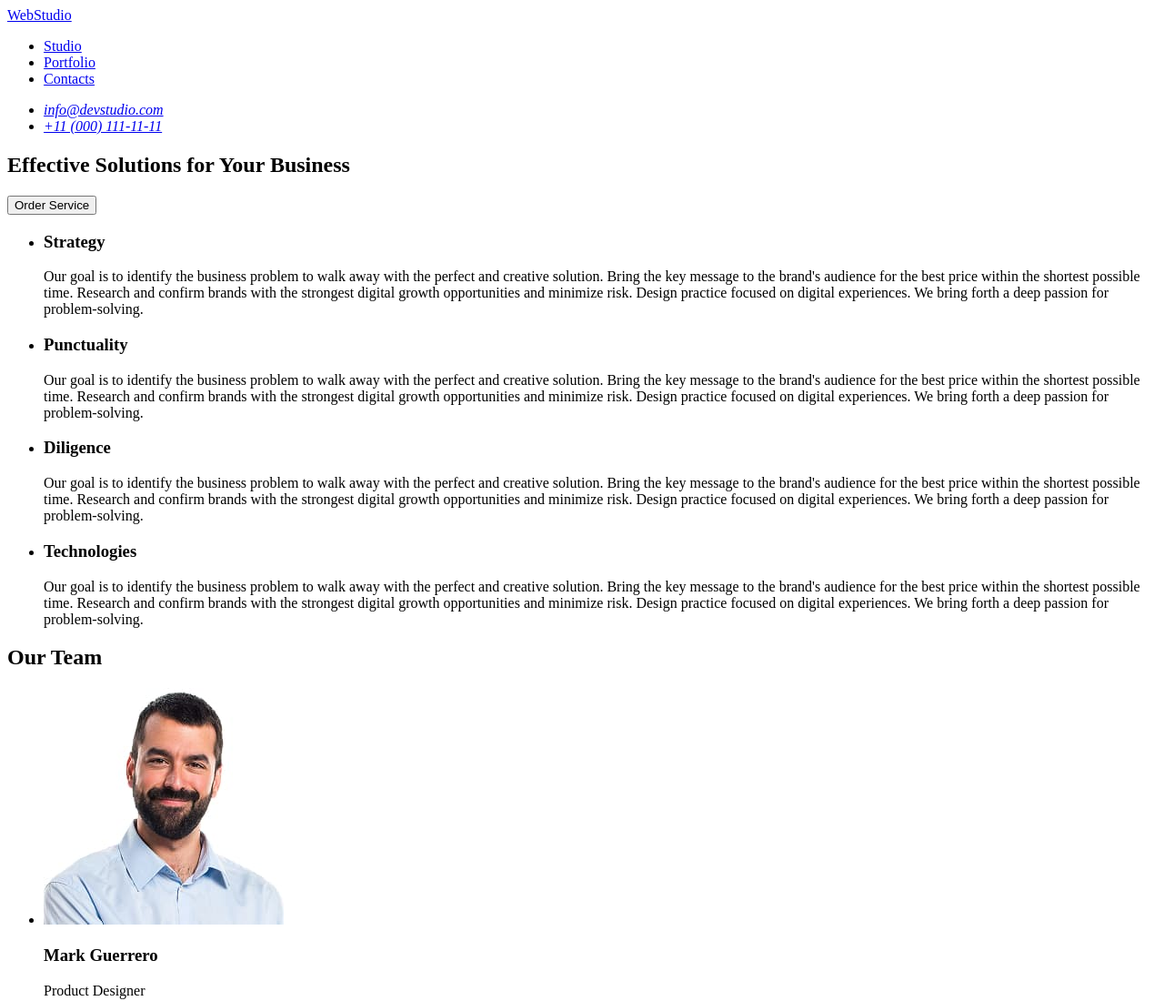
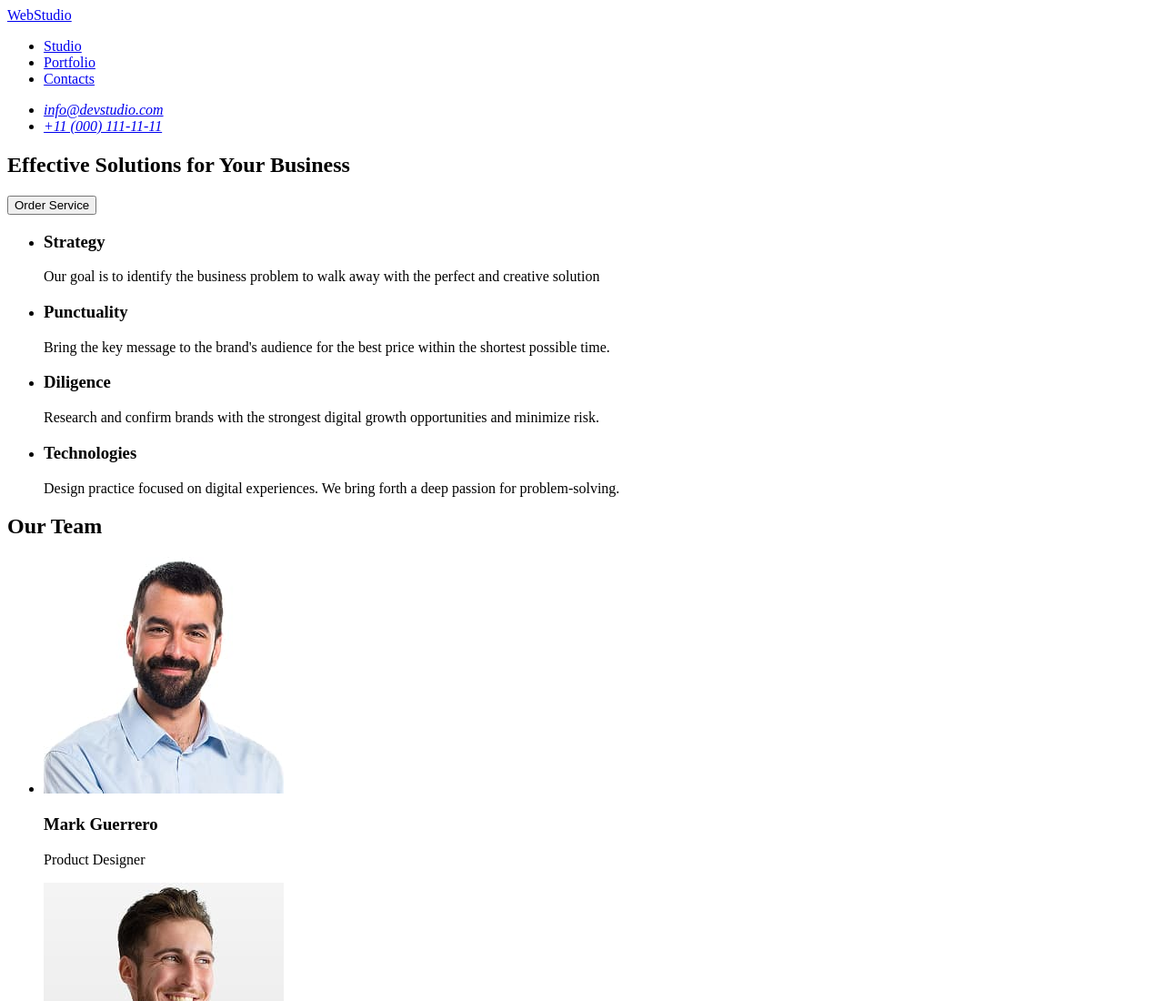
Before and after one commit to LazoryshynMariia/goit-markup-hw-01, a plain HTML site: page index.html in a window 1280 px wide. Shown: the top 1100 px of the page at 91% size. Drawn offline with Linux system fonts and the light colour scheme.

Commit message:
add markup main

```diff
--- a/index.html
+++ b/index.html
@@ -43,48 +43,28 @@
             <h3>Strategy</h3>
             <p>
               Our goal is to identify the business problem to walk away with the
-              perfect and creative solution. Bring the key message to the
-              brand's audience for the best price within the shortest possible
-              time. Research and confirm brands with the strongest digital
-              growth opportunities and minimize risk. Design practice focused on
-              digital experiences. We bring forth a deep passion for
-              problem-solving.
+              perfect and creative solution
             </p>
           </li>
           <li>
             <h3>Punctuality</h3>
             <p>
-              Our goal is to identify the business problem to walk away with the
-              perfect and creative solution. Bring the key message to the
-              brand's audience for the best price within the shortest possible
-              time. Research and confirm brands with the strongest digital
-              growth opportunities and minimize risk. Design practice focused on
-              digital experiences. We bring forth a deep passion for
-              problem-solving.
+              Bring the key message to the brand's audience for the best price
+              within the shortest possible time.
             </p>
           </li>
           <li>
             <h3>Diligence</h3>
             <p>
-              Our goal is to identify the business problem to walk away with the
-              perfect and creative solution. Bring the key message to the
-              brand's audience for the best price within the shortest possible
-              time. Research and confirm brands with the strongest digital
-              growth opportunities and minimize risk. Design practice focused on
-              digital experiences. We bring forth a deep passion for
-              problem-solving.
+              Research and confirm brands with the strongest digital growth
+              opportunities and minimize risk.
             </p>
           </li>
           <li>
             <h3>Technologies</h3>
             <p>
-              Our goal is to identify the business problem to walk away with the
-              perfect and creative solution. Bring the key message to the
-              brand's audience for the best price within the shortest possible
-              time. Research and confirm brands with the strongest digital
-              growth opportunities and minimize risk. Design practice focused on
-              digital experiences. We bring forth a deep passion for
-              problem-solving.
+              Design practice focused on digital experiences. We bring forth a
+              deep passion for problem-solving.
             </p>
           </li>
         </ul>
```
